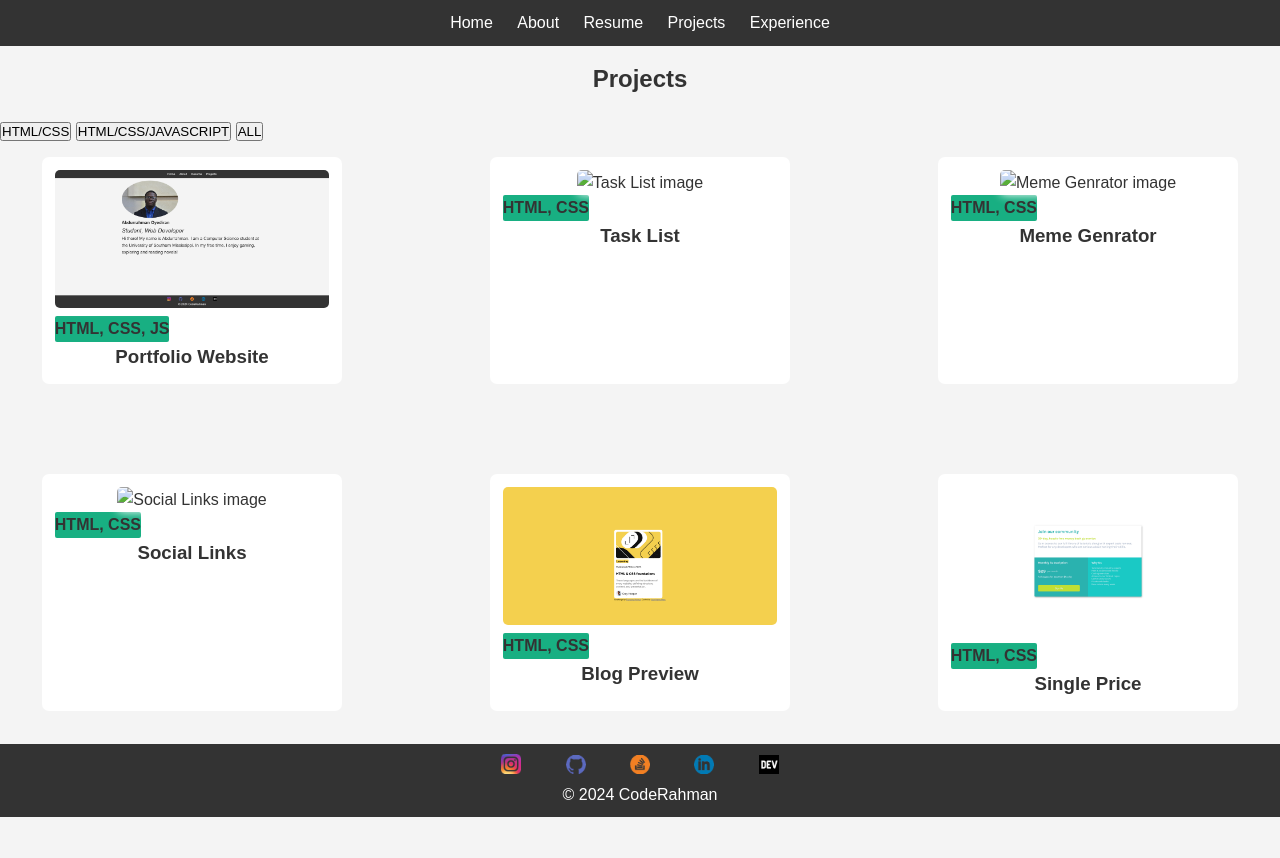
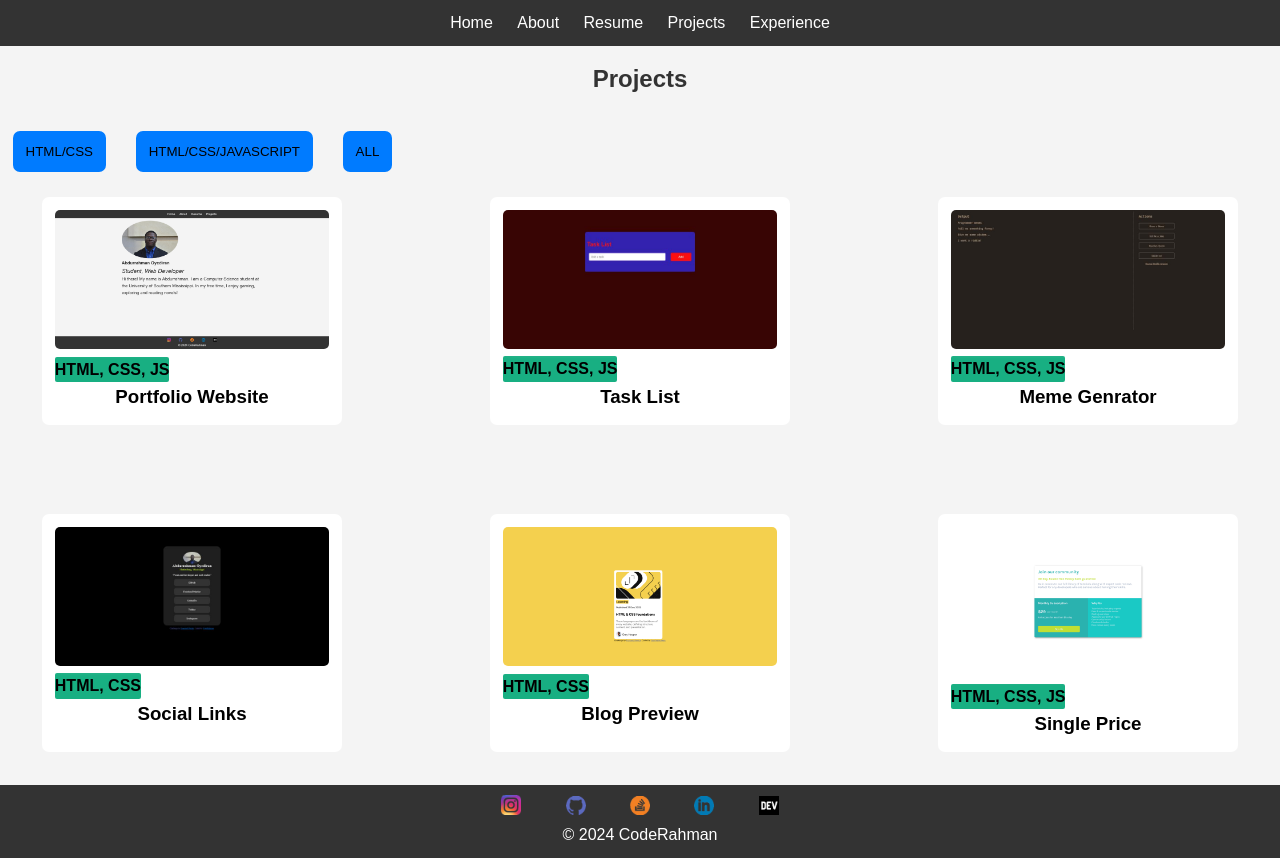
Before and after one commit to CodeRahman/portfolio, a plain HTML site: page projects.html in a window 1280 px wide. Before the commit the page ends 817 px from the top, so only its background shows below. Drawn offline with Linux system fonts and the light colour scheme.

Commit message:
filteration

```diff
--- a/project.js
+++ b/project.js
@@ -1,38 +1,45 @@
 const projects = ` [
     {
+      "link": "https://coderahman.github.io/portfolio/",
       "name": "Portfolio Website",
       "category": "HTML, CSS, JS",
       "img": "images/dispic6.png"
     },
     {
+      "link": "https://coderahman.github.io/tasklist/",
       "name": "Task List",
-      "category": "HTML, CSS",
-      "img": "images/dispic1.png"
+      "category": "HTML, CSS, JS",
+      "img": "images/dispic1.jpeg"
     },
     {
+      "link": "https://coderahman.github.io/memegeneratorchallenge/",
       "name": "Meme Genrator",
-      "category": "HTML, CSS",
-      "img": "images/dispic2.png"
+      "category": "HTML, CSS, JS",
+      "img": "images/dispic2.jpeg"
     },
     {
+      "link": "https://coderahman.github.io/sociallinkspage/",
       "name": "Social Links",
       "category": "HTML, CSS",
-      "img": "images/dispic3.png"
+      "img": "images/dispic3.jpeg"
     },
     {
+      "link": "https://coderahman.github.io/blogpreviewcard/",
       "name": "Blog Preview",
       "category": "HTML, CSS",
       "img": "images/dispic5.png"
     },
     {
+      "link": "https://coderahman.github.io/singlepricecomp/",
       "name": "Single Price",
-      "category": "HTML, CSS",
+      "category": "HTML, CSS, JS",
       "img": "images/dispic7.png"
     }
   ]
   `
   const template = `
   {
+  "link": "",
   "name": "",
   "category": "",
   "img": ""
--- a/projects.html
+++ b/projects.html
@@ -23,42 +23,14 @@
 
             <main>
                 <div class="projectname"><h2>Projects</h2></div>
-                <button id="html-css">HTML/CSS</button>
-                <button id="html-css-js">HTML/CSS/JAVASCRIPT</button>
-                <button id="all-btn">ALL</button>
+                <div id="buttons">
+                    <button id="html-css">HTML/CSS</button>
+                    <button id="html-css-js">HTML/CSS/JAVASCRIPT</button>
+                    <button id="all-btn">ALL</button>
+                </div>
+
                 <section id="projects">
-                    <!--
-                    <a href="https://coderahman.github.io/portfolio/" class="projectlink" target="_blank">
-                        <img src="images/dispic6.png" width="100%" class="projimg">
-                        <div class="category"><h4>HTML, CSS</h4></div>
-                        <h3 class="name">My Portfolio Website</h3>
-                    </a>
-                    <a href="https://coderahman.github.io/tasklist/" class="projectlink" target="_blank">
-                        <img src="images/dispic1.jpeg" width="100%" class="projimg">
-                        <div class="category"><h4>HTML, CSS</h4></div>
-                        <h3 class="name">Task List Webpage</h3>
-                    </a>
-                    <a href="https://coderahman.github.io/memegeneratorchallenge/" class="projectlink" target="_blank">
-                        <img src="images/dispic2.jpeg" width="100%" class="projimg">
-                        <div class="category"><h4>HTML, CSS</h4></div>
-                        <h3 class="name">Meme Generator Challenge</h3>
-                    </a>
-                    <a href="https://coderahman.github.io/sociallinkspage/" class="projectlink" target="_blank">
-                        <img src="images/dispic3.jpeg" width="100%" class="projimg">
-                        <div class="category"><h4>HTML, CSS</h4></div>
-                        <h3 class="name">Social Links Page</h3>
-                    </a>
-                    <a href="https://coderahman.github.io/blogpreviewcard/" class="projectlink" target="_blank">
-                        <img src="images/dispic5.png" width="100%" class="projimg">
-                        <div class="category"><h4>HTML, CSS</h4></div>
-                        <h3 class="name">Blog Preview</h3>
-                    </a>
-                    <a href="https://coderahman.github.io/singlepricecomp/" class="projectlink" target="_blank">
-                        <img src="images/dispic7.png" width="100%" class="projimg">
-                        <div class="category"><h4>HTML, CSS</h4></div>
-                        <h3 class="name">Single Price Component</h3>
-                    </a>
-                -->
+
                 </section>
             </main>
 
--- a/scripts.js
+++ b/scripts.js
@@ -11,28 +11,22 @@ const projects = document.getElementById("projects");
 
 function addProjects(projects) {
 
-    // loop over each item in the data
+
     for (let i = 0; i < projects.length; i++) {
         const project = projects[i];
 
-
-        // create a new div element, which will become the game card
         const projectCard = document.createElement('div');
 
-        // add the class game-card to the list
         projectCard.classList.add('project-card');
 
-        // set the inner HTML using a template literal to display some info
-        // about each game
-        // TIP: if your images are not displaying, make sure there is space
-        // between the end of the src attribute and the end of the tag ("/>")
+        projectCard.innerHTML = `
+        <a href="${project.link}" class="projectlink" target="_blank">
+            <img src="${project.img}" width="100%" class="projimg" alt="${project.name} image">
+            <div class="category"><h4>${project.category}</h4></div>
+            <h3 class="name">${project.name}</h3>
+        </a>
+    `;
 
-        projectCard.innerHTML = `
-        <img src="${project.img}" width="100%" class="projimg" alt="${project.name} image">
-        <div class="category"><h4>${project.category}</h4></div>
-        <h3 class="name">${project.name}</h3>
-    `;
-        // append the game to the games-container
         const projectsContainer = document.getElementById('projects');
         projectsContainer.appendChild(projectCard);
 
@@ -46,29 +40,29 @@ addProjects(PROJECT_JSON)
 function filterhtmlcssOnly() {
     deleteChildElements(projects);
 
-    // use filter() to get a list of games that have not yet met their goal
+
     const htmlcssproj = PROJECT_JSON.filter(project => project.category == "HTML, CSS");
     console.log(htmlcssproj.length);
 
-    // use the function we previously created to add the unfunded games to the DOM
+
     addProjects(htmlcssproj);
 }
 
 function filterhtmlcssjs() {
     deleteChildElements(projects);
 
-    // use filter() to get a list of games that have not yet met their goal
+
     const htmlcssjsproj = PROJECT_JSON.filter(project => project.category == "HTML, CSS, JS");
     console.log(htmlcssjsproj.length);
 
-    // use the function we previously created to add the unfunded games to the DOM
+
     addProjects(htmlcssjsproj);
 }
 
 function showAllProj() {
     deleteChildElements(projects);
 
-    // add all games from the JSON data to the DOM
+
     addProjects(PROJECT_JSON);
 }
 
@@ -76,7 +70,7 @@ const htmlcssBtn = document.getElementById("html-css");
 const htmlscssjsBtn = document.getElementById("html-css-js");
 const allBtn = document.getElementById("all-btn");
 
-// add event listeners with the correct functions to each button
+
 htmlcssBtn.addEventListener("click", filterhtmlcssOnly);
 htmlscssjsBtn.addEventListener("click", filterhtmlcssjs);
 allBtn.addEventListener("click", showAllProj);
--- a/styles.css
+++ b/styles.css
@@ -112,6 +112,19 @@ footer {
 
 /*Project page styles*/
 
+button {
+    border: none;
+    padding: 1%;
+    margin: 1%;
+    border-radius: 7px;
+    background-color: #007BFF;
+}
+
+button:hover{
+    opacity: 80%;
+    cursor: pointer;
+}
+
 .projectname{
     margin-left: auto;
     margin-right: auto;
@@ -127,18 +140,12 @@ footer {
     grid-template-columns: repeat(auto-fill, minmax(320px, 1fr));
     grid-gap: 4rem;
 }
+
 .projectlink{
-    background-color: rgb(225, 219, 225);
-    padding: 10px;
-    margin: 10px;
     text-decoration: none;
     color: black;
+}
 
-}
-.projectlink:hover {
-    border-color: #007BFF;
-    box-shadow: 0px 4px 8px rgba(0, 123, 255, 0.3);
-}
 .projimg {
     width: 100%;
     border-radius: 10px;
@@ -176,5 +183,5 @@ footer {
 
 .project-card:hover {
     cursor: pointer;
-    box-shadow: 0 0 30px lightblue;
+    box-shadow: 0px 4px 8px rgba(0, 123, 255, 0.3);
 }
```
